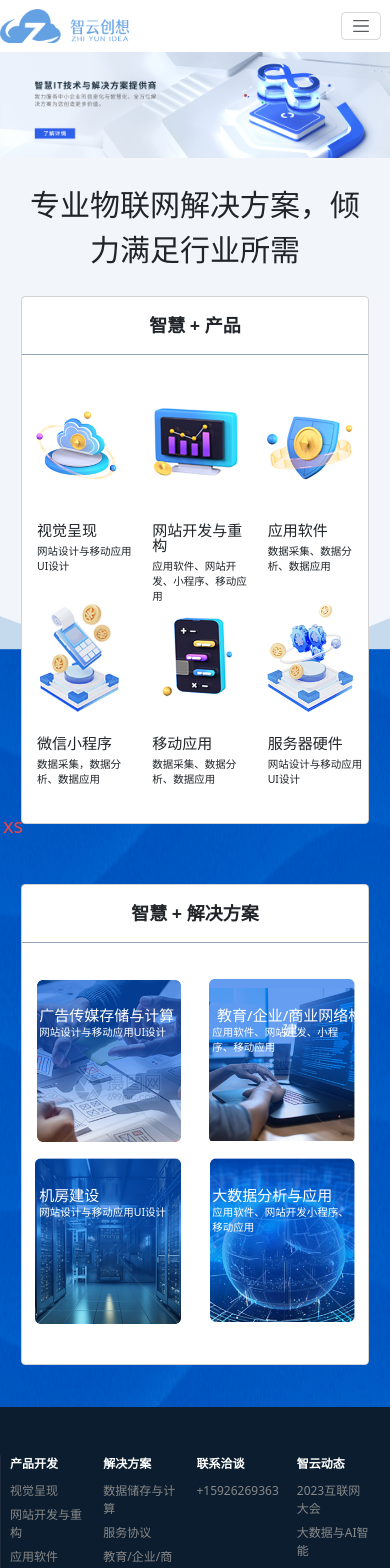
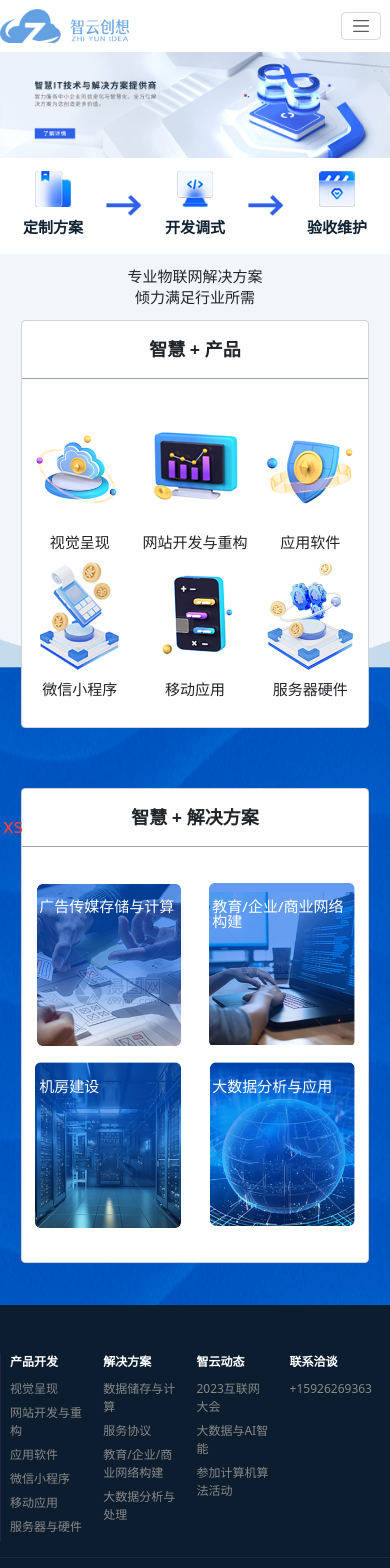
Before and after one commit to wang2333/nextWeb, a Next.js app: page / in a window 390 px wide. Shown: the top 1568 px of the page. Built offline with nearby package versions, Linux system fonts and the light colour scheme.

Commit message:
Refactor page layout and update header and footer

```diff
--- a/app/page.tsx
+++ b/app/page.tsx
@@ -86,14 +86,14 @@ export default function IndexPage() {
         />
       </div>
 
-      <Container className="container hidden lg:block">
-        <Row className="flex h-32 w-full items-center justify-between">
+      <Container className="container">
+        <Row className=" m-0 h-32 w-full">
           {listData.map((item, index) => {
             const isLast = index === listData.length - 1
             let dom = [
               <Col className="flex justify-center" key={index}>
-                <Row className="flex items-center">
-                  <Col xl="auto">
+                <Row className="content-evenly items-center">
+                  <Col xl="auto" className=" flex justify-center">
                     <Image
                       src={item.img}
                       width={50}
@@ -103,17 +103,19 @@ export default function IndexPage() {
                     />
                   </Col>
                   <Col>
-                    <Stack className="mb-2	text-lg font-semibold text-nornam">
+                    <Stack className="mb-2 text-center text-lg font-semibold text-nornam md:text-left">
                       {item.title}
                     </Stack>
-                    <Stack className="text-gray">{item.desc}</Stack>
+                    <Stack className="hidden text-gray md:inline-block">
+                      {item.desc}
+                    </Stack>
                   </Col>
                 </Row>
               </Col>,
             ]
             if (!isLast) {
               dom.push(
-                <Col xs="auto" className="mx-10">
+                <Col xs="auto" className="flex items-center p-0 md:mx-5">
                   <Image
                     src="/images/arrow.jpg"
                     width={50}
@@ -137,15 +139,19 @@ export default function IndexPage() {
         }}
         className=" px-7 pb-14"
       >
-        <div className="font-600 py-8 text-center text-[2.5rem] md:py-14">
+        <div className="font-600 hidden py-14 text-center text-[2.5rem] md:block">
           专业物联网解决方案，倾力满足行业所需
+        </div>
+        <div className="font-600 py-5 text-center text-lg md:hidden">
+          <p className="mb-2">专业物联网解决方案</p>
+          <p>倾力满足行业所需</p>
         </div>
 
         <div className="card container">
           <div className="border-b border-b-slate-400 py-5 text-center text-[1.5rem] font-semibold">
             智慧 + 产品
           </div>
-          <Row className="m-0 py-12">
+          <Row className="m-0 pb-6 pt-12 md:pb-12">
             {listData2.map((item, index) => {
               return (
                 <Col key={item.title} className="p-0 text-center" xs={4} sm={2}>
@@ -158,10 +164,10 @@ export default function IndexPage() {
                       style={{ objectFit: "contain" }}
                     />
                   </div>
-                  <div className=" mb-2 mt-8 pl-5 text-left text-lg">
-                    {item.title}
+                  <div className=" my-4 text-center text-lg">{item.title}</div>
+                  <div className="hidden text-center text-sm md:inline-block">
+                    {item.desc}
                   </div>
-                  <div className="pl-5 text-left text-sm">{item.desc}</div>
                 </Col>
               )
             })}
@@ -172,7 +178,7 @@ export default function IndexPage() {
           <div className="border-b border-b-slate-400 py-5 text-center text-[1.5rem] font-semibold">
             智慧 + 解决方案
           </div>
-          <Row className="m-0 pb-8 pt-12">
+          <Row className="m-0 pb-6 pt-12">
             {listData3.map((item, index) => {
               return (
                 <Col
@@ -188,10 +194,10 @@ export default function IndexPage() {
                     alt=""
                     className="inline-block w-[85%] "
                   />
-                  <div className="absolute left-[10%] top-[18%] text-lg text-white md:left-[15%]">
+                  <div className="absolute left-[10%] top-[10%] w-[80%] text-left text-lg text-white md:left-[15%]">
                     {item.title}
                   </div>
-                  <div className="absolute left-[10%] top-[28%] max-w-[12rem] text-left text-sm text-white md:left-[15%]">
+                  <div className="absolute left-[10%] top-[20%] hidden max-w-[12rem] text-left text-sm text-white md:left-[15%] md:inline-block">
                     {item.desc}
                   </div>
                 </Col>
--- a/components/layout/Footer.tsx
+++ b/components/layout/Footer.tsx
@@ -26,12 +26,12 @@ const footData = [
     ],
   },
   {
+    title: "智云动态",
+    childRen: ["2023互联网大会", "大数据与AI智能", "参加计算机算法活动"],
+  },
+  {
     title: "联系洽谈",
     childRen: ["+15926269363"],
-  },
-  {
-    title: "智云动态",
-    childRen: ["2023互联网大会", "大数据与AI智能", "参加计算机算法活动"],
   },
 ]
 function Footer() {
--- a/components/layout/Header.tsx
+++ b/components/layout/Header.tsx
@@ -81,7 +81,7 @@ function SiteHeader() {
                                 href={child.href}
                                 key={child.href}
                                 className={cn([
-                                  "text-md hover:text-primary md:py-1 lg:py-3",
+                                  "text-md py-2 hover:text-primary md:py-3",
                                   pathName === item.href && "text-primary",
                                 ])}
                               >
```
